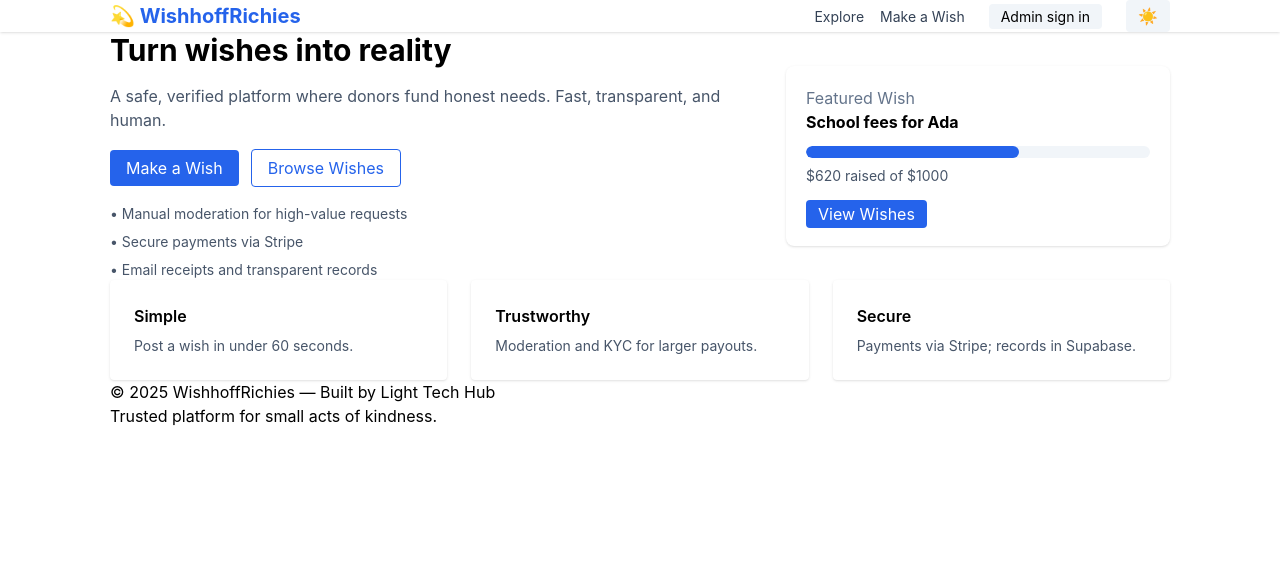
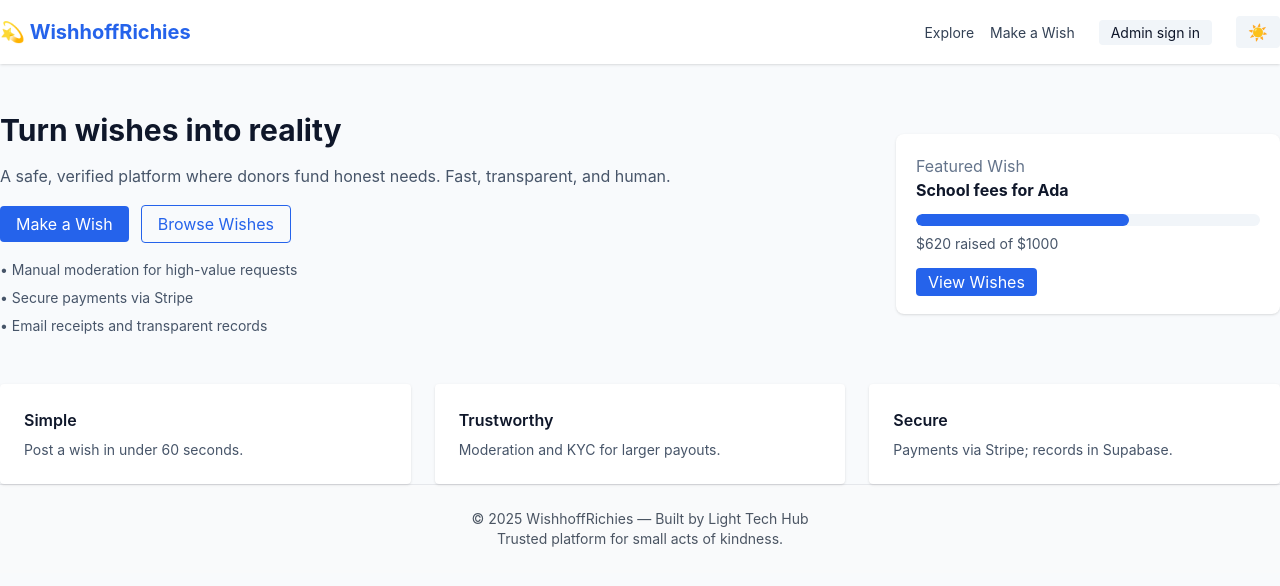
Before and after one commit to Lightcomputerstechnology/WishhoffRichies, a Next.js app: page / in a window 1280 px wide. Shown: the top 586 px of the page. Built offline with nearby package versions, Linux system fonts and the light colour scheme; no server answers.

Commit message:
Update globals.css

```diff
--- a/styles/globals.css
+++ b/styles/globals.css
@@ -1,9 +1,49 @@
-/* This file is generated from tailwind-input.css via postinstall.
-   If you prefer a hand-crafted file, paste your previous CSS here. */
 @tailwind base;
 @tailwind components;
 @tailwind utilities;
 
-/* Extra small helpers */
-:root { --container: 1100px; }
-.container { max-width: var(--container); margin: 0 auto; padding: 0 20px; }
+/* Custom layout helpers */
+:root {
+  --container-width: 1100px;
+}
+
+body {
+  @apply bg-light text-dark font-sans min-h-screen flex flex-col;
+}
+
+.navbar {
+  @apply flex justify-between items-center bg-white/80 backdrop-blur-md shadow-md px-6 py-4 sticky top-0 z-50;
+}
+
+.logo {
+  @apply text-2xl font-bold text-primary;
+}
+
+.btn {
+  @apply bg-accent text-white px-4 py-2 rounded-lg hover:bg-primary transition;
+}
+
+.form-section {
+  @apply flex flex-col items-center text-center mt-12 px-4;
+}
+
+.wish-form {
+  @apply bg-white rounded-xl shadow-lg p-8 w-full max-w-lg mt-6 space-y-4;
+}
+
+.wish-form input,
+.wish-form textarea {
+  @apply w-full border border-gray-300 rounded-lg p-3 focus:ring-2 focus:ring-primary outline-none;
+}
+
+.btn-primary {
+  @apply w-full bg-primary text-white py-3 rounded-lg font-semibold hover:bg-accent transition;
+}
+
+footer {
+  @apply mt-auto text-center py-6 text-sm text-gray-600 bg-gray-50 border-t;
+}
+
+.message {
+  @apply mt-4 text-center font-medium text-primary;
+}
```
